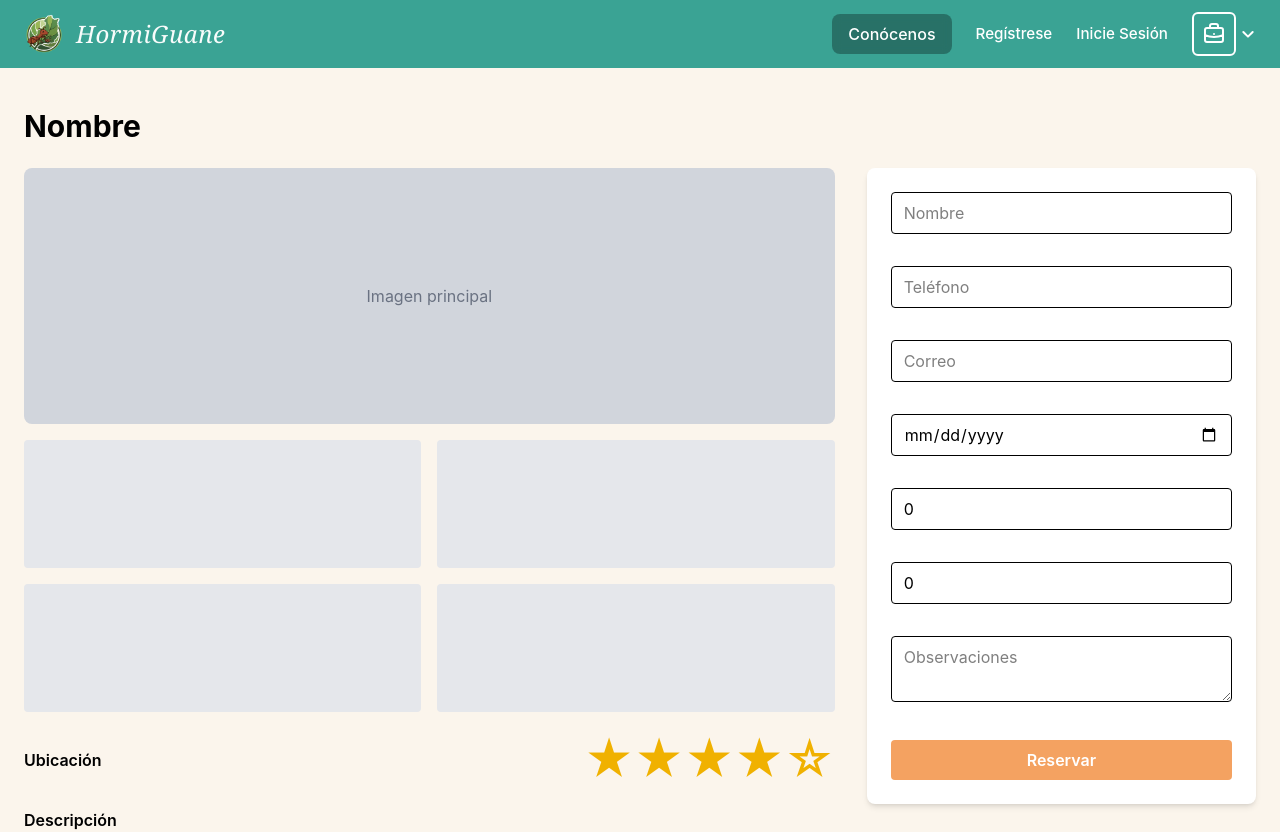
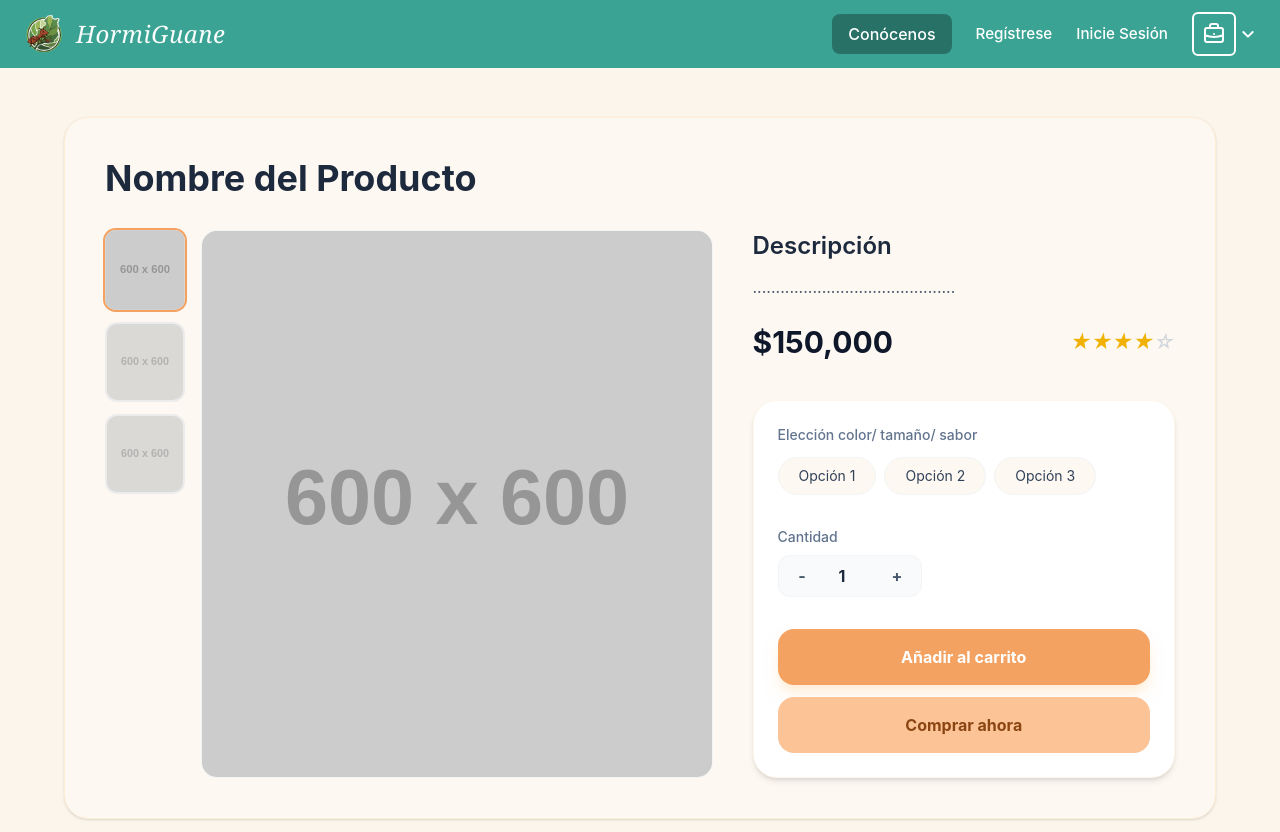
Before and after one commit to Paugs09/Proyecto_desarrollo_web, an Angular app in the folder Frontend/hormi-ruta/: page /details in a window 1280 px wide. Shown: the top 832 px of the page. Built offline with nearby package versions, Linux system fonts and the light colour scheme.

Commit message:
vista profile, details

```diff
--- a/Frontend/hormi-ruta/src/app/app.routes.ts
+++ b/Frontend/hormi-ruta/src/app/app.routes.ts
@@ -5,11 +5,13 @@
 import { HomeComponent } from './feature/components/home/home.component';
 import { AdventureFormComponent } from './feature/components/adventure-form/adventure-form.component';
 import { ProductsComponent } from './feature/components/products/products.component';
+import { ProfileComponent } from './feature/components/profile/profile.component';
 
 export const routes: Routes = [
   { path: '', redirectTo: 'home', pathMatch: 'full' },
   { path: 'home', component: HomeComponent},
   { path: 'login', component: LoginComponent },
+  { path: 'profile', component: ProfileComponent },
   { path: 'details', component: DetailsComponent },
   { path: 'register', component: RegisterComponent },
   { path: 'adventure-form', component: AdventureFormComponent },
--- a/Frontend/hormi-ruta/src/app/feature/components/details/details.component.html
+++ b/Frontend/hormi-ruta/src/app/feature/components/details/details.component.html
@@ -1,86 +1,71 @@
-<div class="bg-[#FBF5EC] min-h-screen px-6 py-10">
+<div class="bg-[#FBF5EC] min-h-screen px-4 py-8 md:px-12 flex justify-center items-center">
 
+  <div class="max-w-6xl w-full bg-[#FDF8F1] rounded-3xl shadow-sm p-6 lg:p-10 border border-orange-100">
 
-  <h1 class="text-3xl font-bold mb-6">Nombre</h1>
+    <h1 class="text-4xl font-bold text-slate-800 mb-8">{{ producto.nombre }}</h1>
 
-  <!-- Contenido principal -->
-  <div class="grid grid-cols-1 lg:grid-cols-3 gap-8">
+    <div class="grid grid-cols-1 lg:grid-cols-12 gap-10">
 
-    <!-- Galeria fotos -->
-    <div class="lg:col-span-2">
-      <div class="bg-gray-300 h-64 rounded-lg mb-4 flex items-center justify-center">
-        <span class="text-gray-500">Imagen principal</span>
-      </div>
+      <div class="lg:col-span-7 flex flex-col md:flex-row gap-4">
 
-      <div class="grid grid-cols-1 sm:grid-cols-2 gap-4">
-        <div class="bg-gray-200 h-32 rounded"></div>
-        <div class="bg-gray-200 h-32 rounded"></div>
-        <div class="bg-gray-200 h-32 rounded"></div>
-        <div class="bg-gray-200 h-32 rounded"></div>
-      </div>
-
-      <!-- Ubicacion  -->
-      <div class="mt-6 flex items-center justify-between">
-        <p class="font-semibold">Ubicación</p>
-        <div class="flex text-yellow-500 text-5xl">
-          ★★★★☆
+        <div class="flex md:flex-col gap-3 order-2 md:order-1">
+          <div *ngFor="let img of producto.imagenes; let i = index"
+               (click)="cambiarImagen(i)"
+               class="w-20 h-20 rounded-xl border-2 cursor-pointer overflow-hidden transition-all"
+               [ngClass]="i === imagenPrincipalIdx ? 'border-[#F4A261] scale-105' : 'border-transparent bg-gray-200 opacity-70 hover:opacity-100'">
+            <img [src]="img" class="w-full h-full object-cover">
           </div>
         </div>
 
-
-      <!-- Descripcion -->
-      <div class="mt-6">
-        <h2 class="font-semibold mb-2">Descripción</h2>
-        <p class="text-gray-700 leading-relaxed">
-          ............................................<br>
-          ............................................<br>
-
-        </p>
+        <div class="flex-1 bg-gray-200 rounded-2xl aspect-square overflow-hidden shadow-inner order-1 md:order-2 border border-gray-100">
+          <img [src]="producto.imagenes[imagenPrincipalIdx]" class="w-full h-full object-cover transition-all duration-500">
         </div>
       </div>
 
-    <!-- Formulario -->
-    <div class="bg-white rounded-lg shadow-md p-6 h-fit">
-      <form class="space-y-8">
+      <div class="lg:col-span-5 flex flex-col">
 
-  <input type="text" placeholder="Nombre"
-    [(ngModel)]="reserva.nombre" name="nombre"
-    class="w-full border rounded px-3 py-2" />
+        <div class="mb-6">
+          <h2 class="text-2xl font-semibold text-slate-800 mb-3">Descripción</h2>
+          <p class="text-slate-600 leading-relaxed">{{ producto.descripcion }}</p>
+        </div>
 
-  <input type="text" placeholder="Teléfono"
-    [(ngModel)]="reserva.telefono" name="telefono"
-    class="w-full border rounded px-3 py-2" />
+        <div class="flex items-center justify-between mb-10">
+          <span class="text-3xl font-bold text-slate-900">{{ producto.precio | currency:'USD':'symbol':'1.0-0' }}</span>
+          <div class="flex text-yellow-500 text-xl italic">
+            ★★★★<span class="text-gray-300">☆</span>
+          </div>
+        </div>
 
-  <input type="email" placeholder="Correo"
-    [(ngModel)]="reserva.correo" name="correo"
-    class="w-full border rounded px-3 py-2" />
+        <div class="bg-white p-6 rounded-3xl shadow-md border border-orange-50">
 
-  <input type="date"
-    [(ngModel)]="reserva.fecha" name="fecha"
-    class="w-full border rounded px-3 py-2" />
+          <label class="block text-sm font-medium text-slate-500 mb-3">{{ producto.tipoEleccion }}</label>
+          <div class="flex flex-wrap gap-2 mb-8">
+            <button *ngFor="let opt of producto.opciones"
+                    (click)="seleccionarOpcion(opt)"
+                    class="px-5 py-2 rounded-full border text-sm transition-all"
+                    [ngClass]="opcionSeleccionada === opt ? 'bg-[#F4A261] text-white border-[#F4A261]' : 'bg-[#FDF8F1] text-slate-700 border-gray-100 hover:border-orange-200'">
+              {{ opt }}
+            </button>
+          </div>
 
-  <input type="number" placeholder="Cantidad de adultos"
-    [(ngModel)]="reserva.adultos" name="adultos"
-    class="w-full border rounded px-3 py-2" />
+          <label class="block text-sm font-medium text-slate-500 mb-2">Cantidad</label>
+          <div class="flex items-center w-36 border border-gray-100 rounded-xl overflow-hidden mb-8 bg-gray-50">
+            <button (click)="restar()" class="w-12 h-10 hover:bg-orange-100 transition-colors font-bold text-slate-600">-</button>
+            <input type="number" [(ngModel)]="cantidad" class="w-12 text-center bg-transparent border-none focus:ring-0 font-bold text-slate-800">
+            <button (click)="sumar()" class="w-12 h-10 hover:bg-orange-100 transition-colors font-bold text-slate-600">+</button>
+          </div>
 
-  <input type="number" placeholder="Cantidad de niños"
-    [(ngModel)]="reserva.ninos" name="ninos"
-    class="w-full border rounded px-3 py-2" />
-
-  <textarea placeholder="Observaciones"
-    [(ngModel)]="reserva.observaciones" name="observaciones"
-    class="w-full border rounded px-3 py-2"></textarea>
-
-  <button type="button"
-    (click)="crearReserva()"
-    class="w-full bg-[#F4A261] hover:bg-[#E5954D] text-white font-semibold py-2 rounded">
-    Reservar
+          <div class="space-y-3">
+            <button class="w-full bg-[#F4A261] text-white font-bold py-4 rounded-2xl hover:bg-[#e78e46] transition-all shadow-lg shadow-orange-100 active:scale-95">
+              Añadir al carrito
             </button>
-
-</form>
-
-
+            <button class="w-full bg-[#FBC396] text-[#8B4513] font-bold py-4 rounded-2xl hover:bg-[#f9b278] transition-all active:scale-95">
+              Comprar ahora
+            </button>
+          </div>
         </div>
 
       </div>
     </div>
+  </div>
+</div>
--- a/Frontend/hormi-ruta/src/app/feature/components/details/details.component.ts
+++ b/Frontend/hormi-ruta/src/app/feature/components/details/details.component.ts
@@ -1,28 +1,49 @@
 import { Component } from '@angular/core';
 import { FormsModule } from '@angular/forms';
+import { CommonModule } from '@angular/common';
 
 @Component({
   selector: 'app-detalles',
   standalone: true,
-  imports: [FormsModule],
+  imports: [FormsModule, CommonModule],
   templateUrl: './details.component.html',
   styleUrl: './details.component.scss'
 })
 export class DetailsComponent {
 
-  reserva = {
-    nombre: '',
-    telefono: '',
-    correo: '',
-    fecha: '',
-    adultos: 0,
-    ninos: 0,
-    observaciones: ''
+  // datos q simulan lo que vendrá de la bd
+  producto = {
+    nombre: 'Nombre del Producto',
+    descripcion: '............................................',
+    precio: 150000,
+    tipoEleccion: 'Elección color/ tamaño/ sabor',
+    opciones: ['Opción 1', 'Opción 2', 'Opción 3'],
+    imagenes: [
+      'https://via.placeholder.com/600x600/F4A261/8B4513?text=Imagen+1',
+      'https://via.placeholder.com/600x600/8B4513/F4A261?text=Imagen+2',
+      'https://via.placeholder.com/600x600/DDD/555?text=Imagen+3'
+    ]
   };
 
-  crearReserva(){
-    console.log(this.reserva);
-    alert("Reserva enviada");
+
+  imagenPrincipalIdx = 0;
+  opcionSeleccionada = '';
+  cantidad = 1;
+
+  // Funciones para que el cuadro de la cantidad se mueva
+  cambiarImagen(index: number) {
+    this.imagenPrincipalIdx = index;
   }
 
+  sumar() {
+    this.cantidad++;
+  }
+
+  restar() {
+    if (this.cantidad > 1) this.cantidad--;
+  }
+
+  seleccionarOpcion(opt: string) {
+    this.opcionSeleccionada = opt;
+  }
 }
--- /dev/null
+++ b/Frontend/hormi-ruta/src/app/feature/components/profile/profile.component.html
@@ -0,0 +1,84 @@
+<div class="bg-[#FBF5EC] min-h-screen px-4 py-8 md:px-12 flex flex-col font-sans">
+  <div class="max-w-7xl mx-auto w-full grid grid-cols-1 lg:grid-cols-12 gap-10">
+
+    <div class="lg:col-span-4 self-start bg-white rounded-3xl shadow-sm p-8 flex flex-col items-center border border-orange-50">
+      <div class="flex flex-col items-center mb-6">
+        <h1 class="text-3xl font-bold text-gray-900">{{ usuario.FirstName }} {{ usuario.LastName }}</h1>
+        <span class="mt-2 px-3 py-1 bg-[#FDF8F1] text-[#A66C44] text-xs font-semibold rounded-full border border-orange-100 shadow-inner">
+          {{ usuario.rol }}
+        </span>
+      </div>
+
+      <div class="w-40 h-40 bg-gray-200 rounded-full border-2 border-orange-100 flex items-center justify-center mb-6 overflow-hidden shadow-inner">
+        <img *ngIf="usuario.foto" [src]="usuario.foto" class="w-full h-full object-cover">
+        <svg *ngIf="!usuario.foto" class="w-20 h-20 text-gray-400" fill="currentColor" viewBox="0 0 20 20">
+          <path fill-rule="evenodd" d="M10 9a3 3 0 100-6 3 3 0 000 6zm-7 9a7 7 0 1114 0H3z" clip-rule="evenodd"></path>
+        </svg>
+      </div>
+
+      <div class="w-full space-y-3 mb-8 text-center text-sm text-gray-600">
+        <p>{{ usuario.Email }}</p>
+        <p>{{ usuario.Phone }}</p>
+        <p>Direccion: {{ usuario.ShippingAddress }}</p>
+      </div>
+
+      <div class="w-full space-y-3">
+        <button class="w-full bg-[#E5954D] text-white font-bold py-3 rounded-xl hover:bg-[#D5853D] transition-colors shadow-sm">Editar perfil</button>
+        <button class="w-full bg-[#F4A261] text-white font-semibold py-3 rounded-xl hover:bg-[#E5954D] transition-colors">Ver mis compras</button>
+      </div>
+    </div>
+
+    <div class="lg:col-span-8 flex flex-col">
+      <div class="flex items-center gap-6 border-b border-gray-100 mb-8 px-4">
+        <button (click)="pestanaActiva = 'mis-productos'"
+                class="pb-3 text-sm font-semibold transition-all border-b-2"
+                [ngClass]="pestanaActiva === 'mis-productos' ? 'text-[#A66C44] border-[#A66C44]' : 'text-gray-400 border-transparent hover:text-gray-500'">
+          Mis productos
+        </button>
+        <button (click)="pestanaActiva = 'favoritos'"
+                class="pb-3 text-sm font-semibold transition-all border-b-2"
+                [ngClass]="pestanaActiva === 'favoritos' ? 'text-[#A66C44] border-[#A66C44]' : 'text-gray-400 border-transparent hover:text-gray-500'">
+          Favoritos
+        </button>
+        <button (click)="pestanaActiva = 'frecuentes'"
+                class="pb-3 text-sm font-semibold transition-all border-b-2"
+                [ngClass]="pestanaActiva === 'frecuentes' ? 'text-[#A66C44] border-[#A66C44]' : 'text-gray-400 border-transparent hover:text-gray-500'">
+          Compras frecuentes
+        </button>
+      </div>
+
+      <div class="bg-white rounded-3xl shadow-sm p-8 border border-orange-50">
+
+        <div *ngFor="let item of productosFiltrados; let i = index"
+             class="flex items-center gap-6 p-6 rounded-2xl mb-5 last:mb-0 transition-colors border border-transparent"
+             [ngClass]="item.seleccionado ? 'bg-[#FDF8F1] border-orange-100' : 'bg-white hover:bg-gray-50'">
+
+          <div class="flex-shrink-0">
+            <input type="checkbox" [(ngModel)]="item.seleccionado" class="w-5 h-5 rounded text-[#E5954D]">
+          </div>
+
+          <div class="w-24 h-24 bg-gray-100 rounded-2xl flex items-center justify-center border border-gray-100 overflow-hidden">
+            <svg class="w-12 h-12 text-gray-400" fill="none" stroke="currentColor" viewBox="0 0 24 24">
+              <path stroke-linecap="round" stroke-linejoin="round" stroke-width="2" d="M4 16l4.586-4.586a2 2 0 012.828 0L16 16m-2-2l1.586-1.586a2 2 0 012.828 0L20 14m-6-6h.01M6 20h12a2 2 0 002-2V6a2 2 0 002-2H6a2 2 0 00-2 2v12a2 2 0 002 2z"></path>
+            </svg>
+          </div>
+
+          <div class="flex-grow">
+            <h3 class="text-xl font-semibold text-gray-800">{{ item.nombre }}</h3>
+            <p class="text-xs text-gray-400 mt-1 italic text-[#A66C44]">HormiGuane Oficial</p>
+          </div>
+
+          <div class="text-right flex-shrink-0">
+            <p class="text-xl font-bold text-gray-900">{{ item.precio | currency:'COP':'$':'1.0-0' }}</p>
+            <p class="text-xs text-gray-400 mt-1">COP</p>
+          </div>
+        </div>
+
+        <div *ngIf="productosFiltrados.length === 0" class="text-center py-20 text-gray-400 italic">
+          No tienes productos en esta sección todavía
+        </div>
+
+      </div>
+    </div>
+  </div>
+</div>
--- /dev/null
+++ b/Frontend/hormi-ruta/src/app/feature/components/profile/profile.component.ts
@@ -0,0 +1,38 @@
+import { Component } from '@angular/core';
+import { FormsModule } from '@angular/forms'; // checkboxes
+import { CommonModule } from '@angular/common'; //para *ngFor y [ngClass]
+
+
+@Component({
+  selector: 'app-profile',
+  imports: [FormsModule, CommonModule],
+  templateUrl: './profile.component.html',
+  styleUrl: './profile.component.scss'
+})
+export class ProfileComponent {
+pestanaActiva = 'mis-productos';
+
+usuario = {
+
+    FirstName: 'John',
+    LastName: 'Doe',
+    Email: 'pepa@yopmail.com',
+    Phone: '+57 3125468531',
+    ShippingAddress: 'Carrera 2 #10-20, San Gil',
+    rol: 'HormiSeguidor',
+    foto: ''
+  };
+  // Datos de prueba para la lista (Simulando base de datos)
+ misProductos = [
+    { nombre: 'Chicha Regional', precio: 85000, seleccionado: true, categoria: 'mis-productos' },
+    { nombre: 'Artesanía de Barro', precio: 45000, seleccionado: false, categoria: 'favoritos' },
+    { nombre: 'masato', precio: 10000, seleccionado: true, categoria: 'frecuentes' },
+    { nombre: 'Hormigas Culonas', precio: 60000, seleccionado: false, categoria: 'favoritos' }
+  ];
+  //funcion para q se cambie segun categoria 'mis-productos', 'favoritos', 'frecuentes'
+  get productosFiltrados() {
+    return this.misProductos.filter(p => p.categoria === this.pestanaActiva);
+  }
+
+  constructor() { }
+}
```
Also changed, not shown: Frontend/hormi-ruta/src/app/feature/components/profile/profile.component.scss (added), 2 other files (tests, documents, lock files or other folders). Lines whose indentation alone changed are shown as unchanged.
